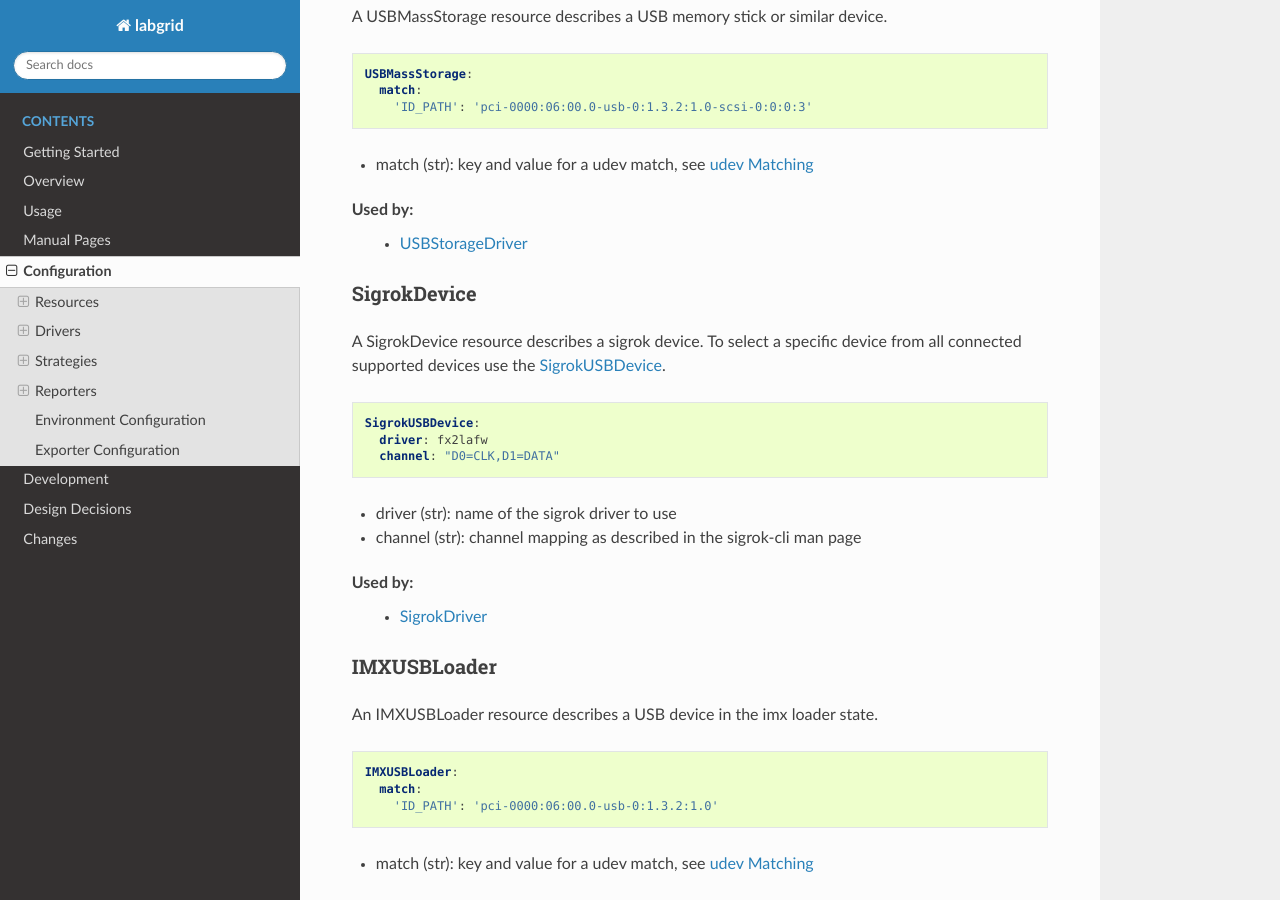
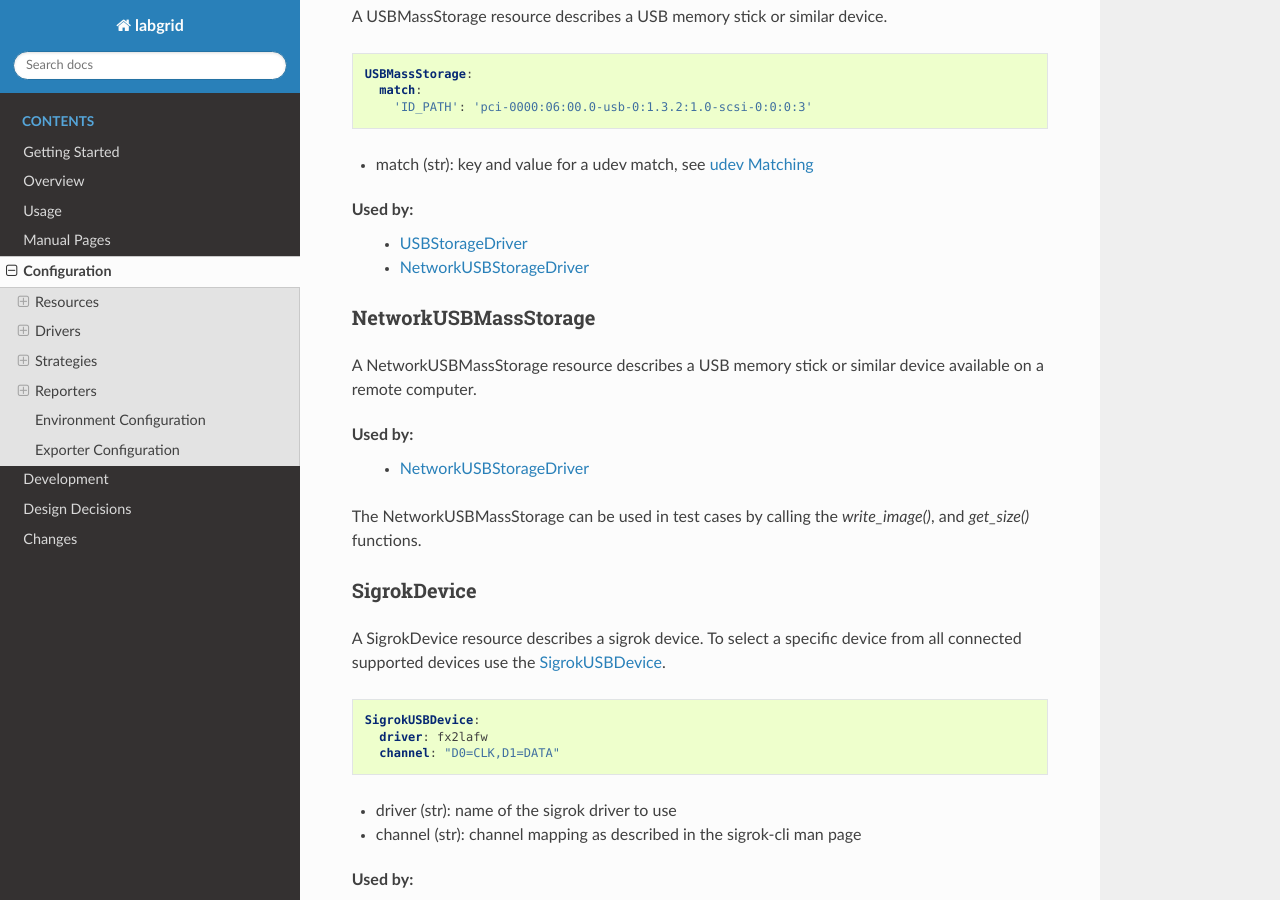
Before and after one commit to labgrid-project/labgrid, a Sphinx documentation site: the page built from doc/configuration.rst, in a window 1280 px wide and 900 px high, scrolled down 4616 px. Built offline with Sphinx 7.4.7 and the Read the Docs theme 2.0.0, drawn with Linux system fonts in a browser that asks for light colours; pages that are not in the unit, such as notebooks, are missing from menus; some of the changed text lies outside the part shown.

Commit message:
doc: document NetworkUSBMassStorage and NetworkUSBStorageDriver
Signed-off-by: Enrico Joerns <ejo@pengutronix.de>

```diff
--- a/doc/configuration.rst
+++ b/doc/configuration.rst
@@ -205,6 +205,18 @@
 
 Used by:
   - `USBStorageDriver`_
+  - `NetworkUSBStorageDriver`_
+
+NetworkUSBMassStorage
+~~~~~~~~~~~~~~~~~~~~~
+A NetworkUSBMassStorage resource describes a USB memory stick or similar
+device available on a remote computer.
+
+Used by:
+  - `NetworkUSBStorageDriver`_
+
+The NetworkUSBMassStorage can be used in test cases by calling the
+`write_image()`, and `get_size()` functions.
 
 SigrokDevice
 ~~~~~~~~~~~~
@@ -934,6 +946,25 @@
 Arguments:
   - None
 
+NetworkUSBStorageDriver
+~~~~~~~~~~~~~~~~~~~~~~~
+A NetworkUSBStorageDriver allows access to a USB stick or similar local or
+remote device.
+
+Binds to:
+  - `USBMassStorage`_
+  - `NetworkUSBMassStorage`_
+
+Implements:
+  - None (yet)
+
+.. code-block:: yaml
+
+   NetworkUSBStorageDriver: {}
+
+Arguments:
+  - None
+
 OneWirePIODriver
 ~~~~~~~~~~~~~~~~
 A OneWirePIODriver controls a `OneWirePIO` resource.
```
